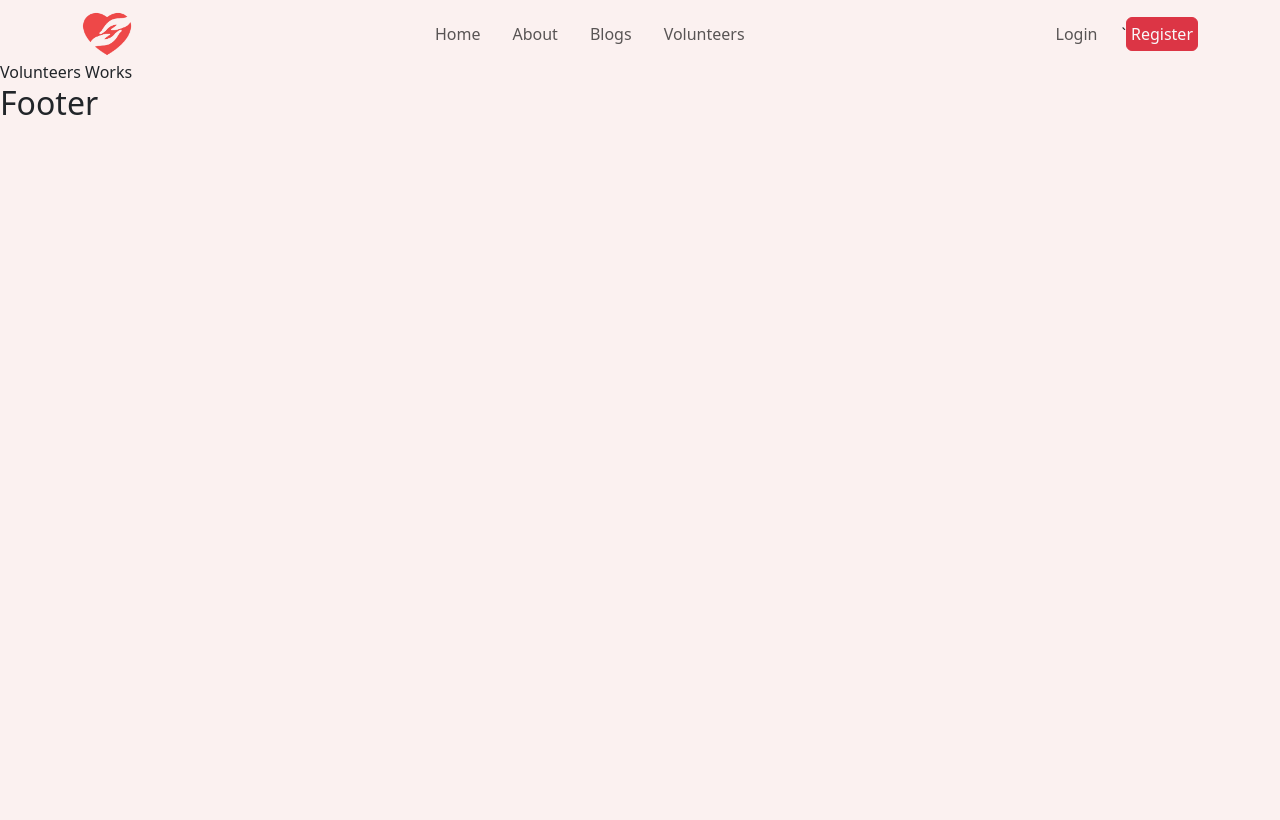
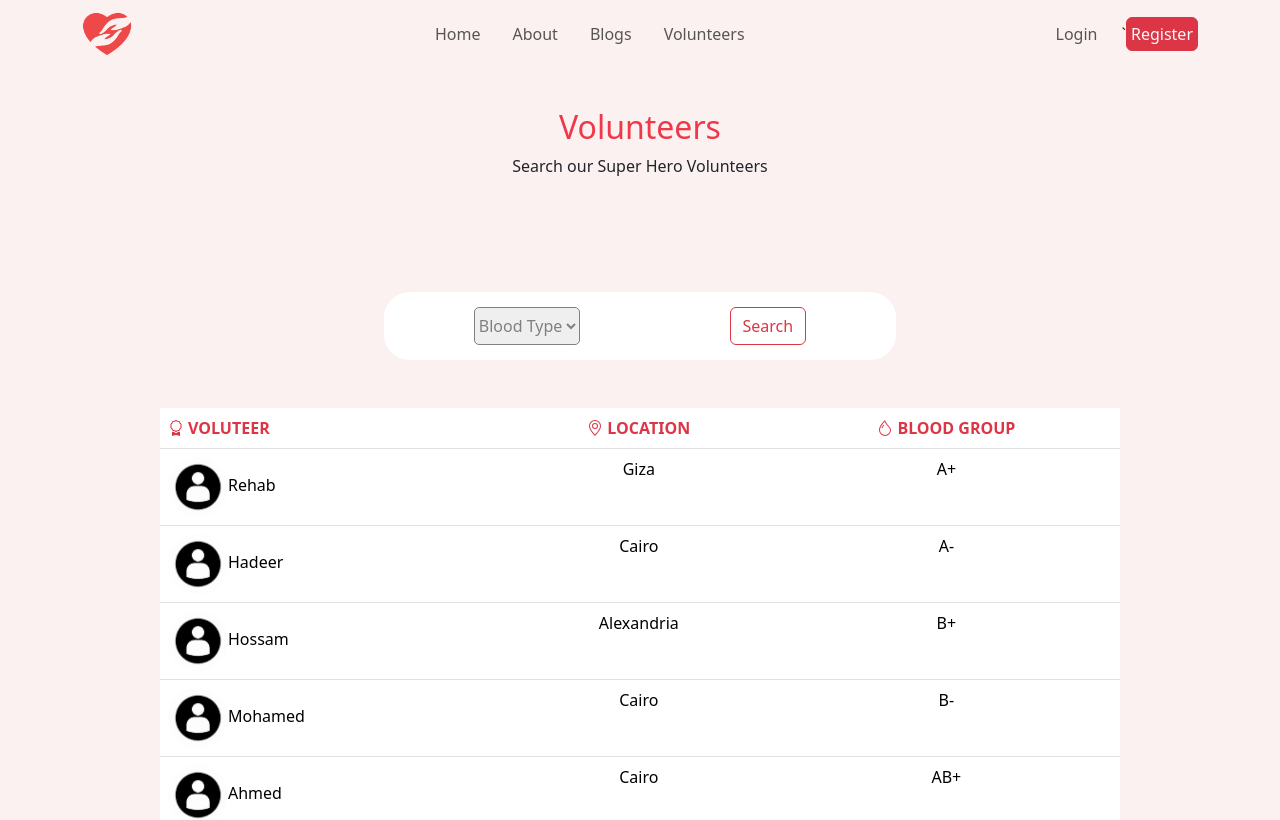
Before and after one commit to HadeerHassan28/Blood-Donation-App, a React (Create React App) app: page /volunteers in a window 1280 px wide. Shown: the top 820 px of the page. Built offline with nearby package versions, Linux system fonts and the light colour scheme.

Commit message:
voluteers page

```diff
--- a/package.json
+++ b/package.json
@@ -19,6 +19,7 @@
     "react-icons": "^4.9.0",
     "react-router-dom": "^6.11.2",
     "react-scripts": "5.0.1",
+    "uuid": "^9.0.0",
     "web-vitals": "^2.1.4"
   },
   "scripts": {
--- a/src/Components/Volunteers/Volunteers.jsx
+++ b/src/Components/Volunteers/Volunteers.jsx
@@ -1,8 +1,89 @@
-import React from "react";
+import React, { useState } from "react";
 import styles from "./Volunteers.module.css";
+import { useRef } from "react";
+import {v4 as uuid} from "uuid";
 
 const Volunteers = () => {
-  return <div>Volunteers Works</div>;
+  const volunteers = [
+    {img: "assets/images/user.jpeg", name: "Rehab", location: "Giza", bloodGroup: "A+"},
+    {img: "assets/images/user.jpeg", name: "Hadeer", location: "Cairo", bloodGroup: "A-"},
+    {img: "assets/images/user.jpeg", name: "Hossam", location: "Alexandria", bloodGroup: "B+"},
+    {img: "assets/images/user.jpeg", name: "Mohamed", location: "Cairo", bloodGroup: "B-"},
+    {img: "assets/images/user.jpeg", name: "Ahmed", location: "Cairo", bloodGroup: "AB+"},
+    {img: "assets/images/user.jpeg", name: "Doaa", location: "Cairo", bloodGroup: "AB-"},
+    {img: "assets/images/user.jpeg", name: "Sara", location: "Cairo", bloodGroup: "O+"},
+    {img: "assets/images/user.jpeg", name: "Nora", location: "Cairo", bloodGroup: "O-"},
+    {img: "assets/images/user.jpeg", name: "Heba", location: "Giza", bloodGroup: "OH+"}
+  ]
+
+  const [searchRes, setSearchRes] = useState(volunteers);
+  const bloodGroup = useRef();
+  const searchBloodGroup = ()=>{
+    if(bloodGroup.current.value !== 'All' && bloodGroup.current.value !== ''){
+      setSearchRes(volunteers.filter(vol=> vol.bloodGroup === bloodGroup.current.value))
+    }
+    else{
+      setSearchRes(volunteers)
+    }
+  }
+  return (
+    <>
+      <div className="text-center p-5">
+        <h2 style={{color: "#ee394a"}}>Volunteers</h2>
+        <p>Search our Super Hero Volunteers</p>
+      </div>
+      <div className={`${styles.searchBox} text-center`}>
+        <select className={`${styles.select}`} ref={bloodGroup}>
+          <option label="Blood Type"></option>
+          <option>All</option>
+          <option name="A+" value="A+">A+</option>
+          <option name="A-" value="A-">A-</option>
+          <option name="B+" value="B+">B+</option>
+          <option name="B-" value="B-">B-</option>
+          <option name="AB+" value="AB+">AB+</option>
+          <option name="AB-" value="AB-">AB-</option>
+          <option name="O+" value="O+">O+</option>
+          <option name="O-" value="O-">O-</option>
+          <option name="OH+" value="OH+">OH+</option>
+        </select>
+        <button className="btn btn-outline-danger" onClick={searchBloodGroup}>Search</button>
+      </div>
+      <table className={`${styles.tableW} table w-75 mt-5 mx-auto`}>
+        <thead>
+          <tr>
+            <th className="text-start text-danger">
+            <svg xmlns="http://www.w3.org/2000/svg" width="20" height="20" fill="currentColor" className="bi bi-award text-danger" viewBox="0 0 20 20">
+              <path d="M9.669.864 8 0 6.331.864l-1.858.282-.842 1.68-1.337 1.32L2.6 6l-.306 1.854 1.337 1.32.842 1.68 1.858.282L8 12l1.669-.864 1.858-.282.842-1.68 1.337-1.32L13.4 6l.306-1.854-1.337-1.32-.842-1.68L9.669.864zm1.196 1.193.684 1.365 1.086 1.072L12.387 6l.248 1.506-1.086 1.072-.684 1.365-1.51.229L8 10.874l-1.355-.702-1.51-.229-.684-1.365-1.086-1.072L3.614 6l-.25-1.506 1.087-1.072.684-1.365 1.51-.229L8 1.126l1.356.702 1.509.229z"/>
+              <path d="M4 11.794V16l4-1 4 1v-4.206l-2.018.306L8 13.126 6.018 12.1 4 11.794z"/>
+            </svg>
+              VOLUTEER</th>
+            <th className="text-center text-danger">
+            <svg xmlns="http://www.w3.org/2000/svg" width="20" height="20" fill="currentColor" className="bi bi-geo-alt text-danger" viewBox="0 0 20 20">
+              <path d="M12.166 8.94c-.524 1.062-1.234 2.12-1.96 3.07A31.493 31.493 0 0 1 8 14.58a31.481 31.481 0 0 1-2.206-2.57c-.726-.95-1.436-2.008-1.96-3.07C3.304 7.867 3 6.862 3 6a5 5 0 0 1 10 0c0 .862-.305 1.867-.834 2.94zM8 16s6-5.686 6-10A6 6 0 0 0 2 6c0 4.314 6 10 6 10z"/>
+              <path d="M8 8a2 2 0 1 1 0-4 2 2 0 0 1 0 4zm0 1a3 3 0 1 0 0-6 3 3 0 0 0 0 6z"/>
+            </svg>
+              LOCATION</th>
+            <th className="text-center text-danger">
+            <svg xmlns="http://www.w3.org/2000/svg" width="20" height="20" fill="currentColor" className="bi bi-droplet text-danger" viewBox="0 0 20 20">
+              <path fillRule="evenodd" d="M7.21.8C7.69.295 8 0 8 0c.109.363.234.708.371 1.038.812 1.946 2.073 3.35 3.197 4.6C12.878 7.096 14 8.345 14 10a6 6 0 0 1-12 0C2 6.668 5.58 2.517 7.21.8zm.413 1.021A31.25 31.25 0 0 0 5.794 3.99c-.726.95-1.436 2.008-1.96 3.07C3.304 8.133 3 9.138 3 10a5 5 0 0 0 10 0c0-1.201-.796-2.157-2.181-3.7l-.03-.032C9.75 5.11 8.5 3.72 7.623 1.82z"/>
+              <path fillRule="evenodd" d="M4.553 7.776c.82-1.641 1.717-2.753 2.093-3.13l.708.708c-.29.29-1.128 1.311-1.907 2.87l-.894-.448z"/>
+            </svg>
+              BLOOD GROUP</th>
+          </tr>
+        </thead>
+        <tbody>
+          {searchRes.map(vol=> <tr key={uuid()}>
+            <td className="text-start">
+              <img src={vol.img} alt="profile picture" style={{width: "60px", height: "60px", borderRadius: "30px"}}/>
+              {vol.name}</td>
+            <td className="text-center">{vol.location}</td>
+            <td className="text-center">{vol.bloodGroup}</td>
+          </tr>)}
+        </tbody>
+      </table>
+      <button className="btn btn-outline-danger d-block mx-auto">Start saving lifes</button>
+    </>
+  );
 };
 
 export default Volunteers;
--- a/src/Components/Volunteers/Volunteers.module.css
+++ b/src/Components/Volunteers/Volunteers.module.css
@@ -0,0 +1,26 @@
+.searchBox{
+    width: 40vw;
+    padding: 15px;
+    background-color: #ffffff;
+    margin: 0 auto;
+    margin-top: 50px;
+    border-radius: 2vw;
+    display: flex;
+    flex-wrap: wrap;
+    justify-content: space-around;
+}
+
+.select{
+    color: gray;
+    border-radius: 5px;
+    border: 1px solid gray;
+}
+
+@media (max-width: 576px) {
+    .searchBox{
+        width: 60vw;
+    }
+    .tableW{
+        width: 100vw;
+    }
+  }
```
Also changed, not shown: public/assets/images/user.jpeg (added), 1 other file (tests, documents, lock files or other folders).
